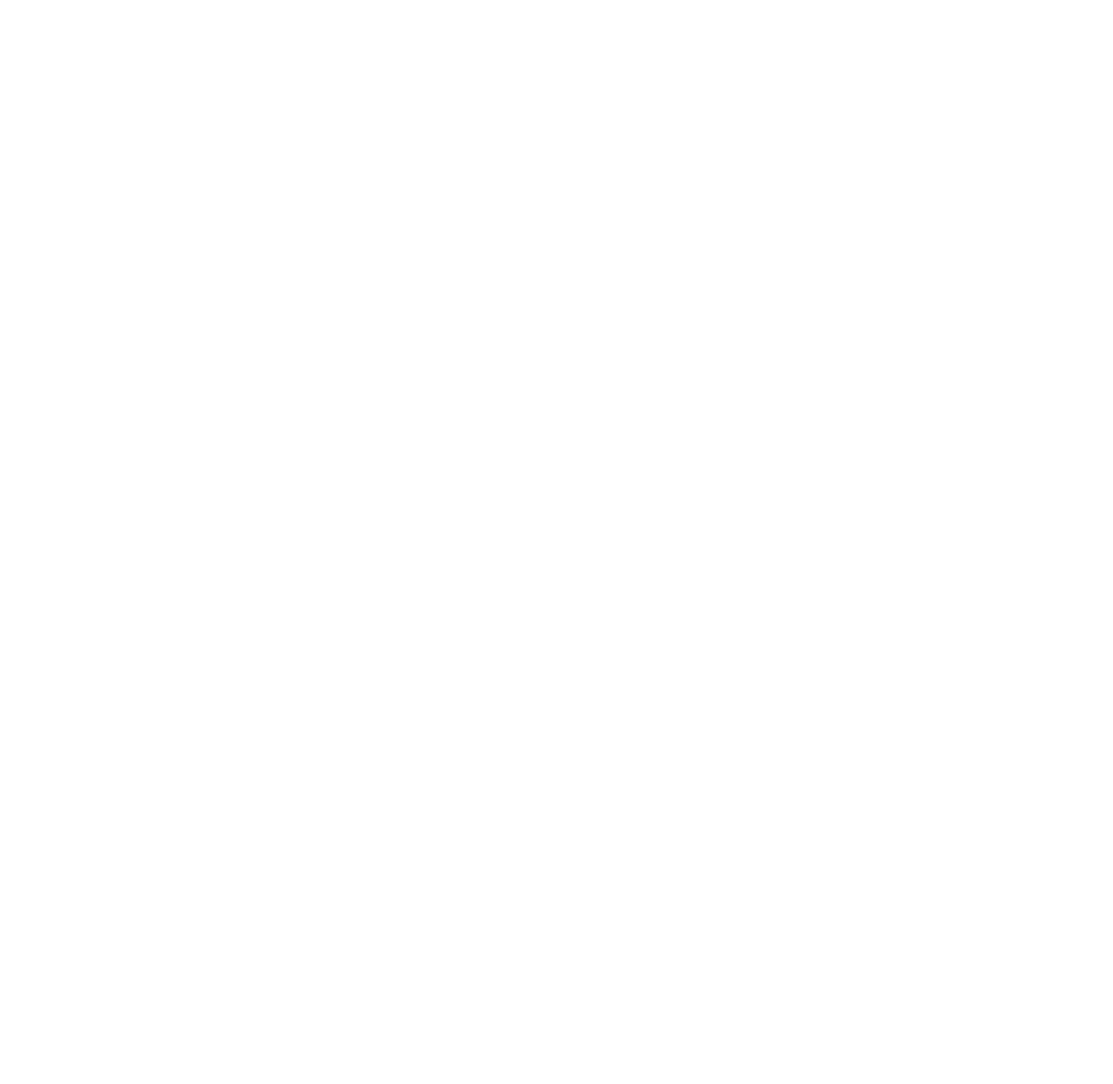
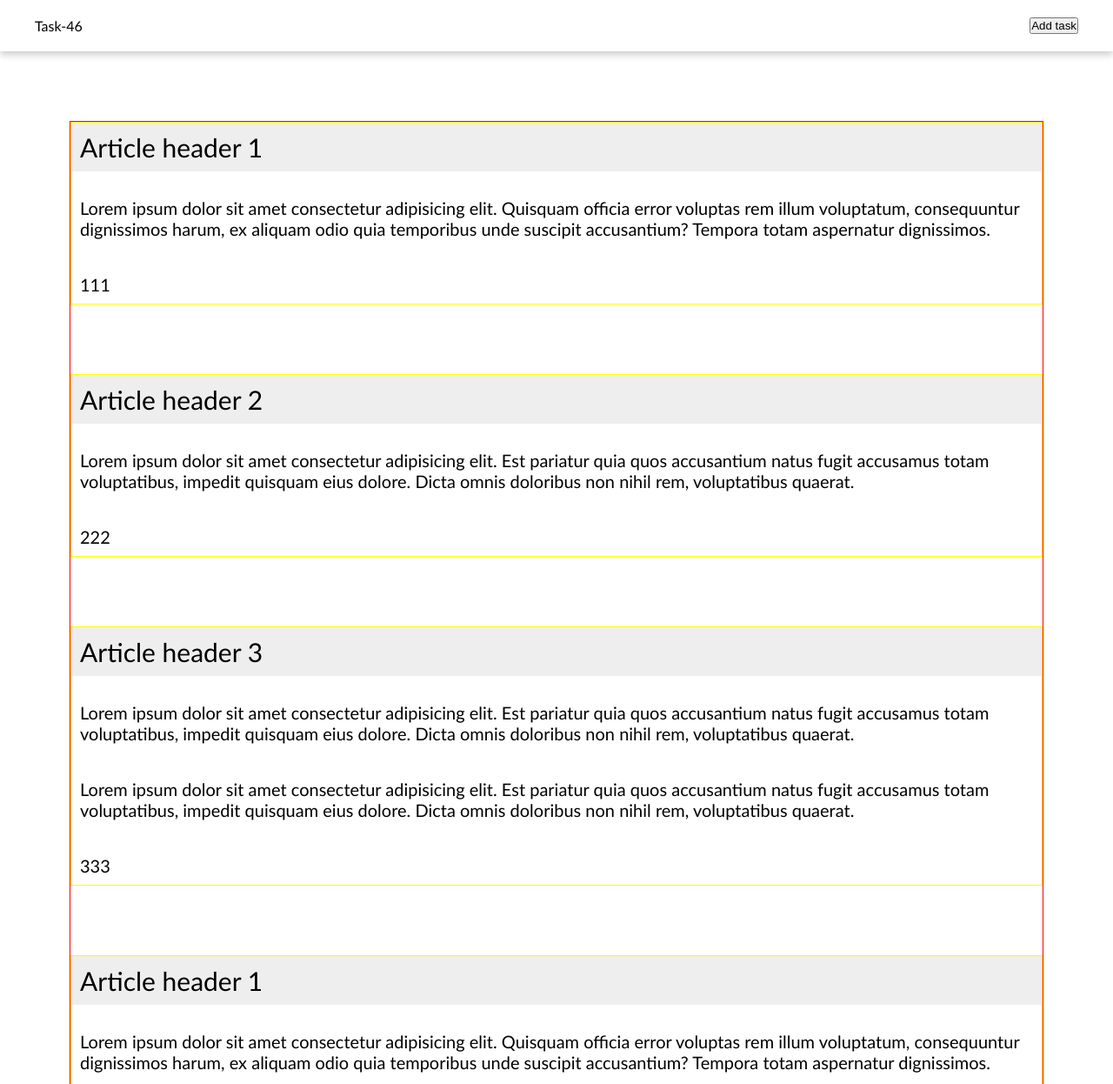
Before and after one commit to inga-sinkeviciute/9_task, a website: page index.html in a window 1280 px wide. Shown: the top 1246 px of the page at 87% size. Before the commit the page ends 800 px from the top, so only its background shows below. Drawn offline with Linux system fonts and the light colour scheme; files that its build step writes are made by us from their sources.

Commit message:
Additional changes

```diff
--- a/index.html
+++ b/index.html
@@ -32,9 +32,95 @@
 			color="#5bbad5"
 		/>
 		<link rel="stylesheet" href="./styles/style.css" />
+		<link rel="stylesheet" href="./styles/header.css" />
+		<link rel="stylesheet" href="./styles/header-xsmas.css" />
+		<link rel="stylesheet" href="./styles/list.css" />
 		<title>Document</title>
 	</head>
 	<body>
-		<script type="module" src="./js/main.js"></script>
+		<header class="main-header">
+			<div class="logo">Task-46</div>
+			<button class="btn">Add task</button>
+		</header>
+		<main class="main-content">
+			<div class="article-list">
+				<article>
+					<header>Article header 1</header>
+					<div>
+						Lorem ipsum dolor sit amet consectetur adipisicing elit. Quisquam
+						officia error voluptas rem illum voluptatum, consequuntur
+						dignissimos harum, ex aliquam odio quia temporibus unde suscipit
+						accusantium? Tempora totam aspernatur dignissimos.
+					</div>
+					<footer>111</footer>
+				</article>
+				<article>
+					<header>Article header 2</header>
+					<div>
+						Lorem ipsum dolor sit amet consectetur adipisicing elit. Est
+						pariatur quia quos accusantium natus fugit accusamus totam
+						voluptatibus, impedit quisquam eius dolore. Dicta omnis doloribus
+						non nihil rem, voluptatibus quaerat.
+					</div>
+					<footer>222</footer>
+				</article>
+				<article>
+					<header>Article header 3</header>
+					<div>
+						Lorem ipsum dolor sit amet consectetur adipisicing elit. Est
+						pariatur quia quos accusantium natus fugit accusamus totam
+						voluptatibus, impedit quisquam eius dolore. Dicta omnis doloribus
+						non nihil rem, voluptatibus quaerat.
+					</div>
+					<div>
+						Lorem ipsum dolor sit amet consectetur adipisicing elit. Est
+						pariatur quia quos accusantium natus fugit accusamus totam
+						voluptatibus, impedit quisquam eius dolore. Dicta omnis doloribus
+						non nihil rem, voluptatibus quaerat.
+					</div>
+					<footer>333</footer>
+				</article>
+				<article>
+					<header>Article header 1</header>
+					<div>
+						Lorem ipsum dolor sit amet consectetur adipisicing elit. Quisquam
+						officia error voluptas rem illum voluptatum, consequuntur
+						dignissimos harum, ex aliquam odio quia temporibus unde suscipit
+						accusantium? Tempora totam aspernatur dignissimos.
+					</div>
+					<footer>111</footer>
+				</article>
+				<article>
+					<header>Article header 2</header>
+					<div>
+						Lorem ipsum dolor sit amet consectetur adipisicing elit. Est
+						pariatur quia quos accusantium natus fugit accusamus totam
+						voluptatibus, impedit quisquam eius dolore. Dicta omnis doloribus
+						non nihil rem, voluptatibus quaerat.
+					</div>
+					<footer>222</footer>
+				</article>
+				<article>
+					<header>Article header 3</header>
+					<div>
+						Lorem ipsum dolor sit amet consectetur adipisicing elit. Est
+						pariatur quia quos accusantium natus fugit accusamus totam
+						voluptatibus, impedit quisquam eius dolore. Dicta omnis doloribus
+						non nihil rem, voluptatibus quaerat.
+					</div>
+					<div>
+						Lorem ipsum dolor sit amet consectetur adipisicing elit. Est
+						pariatur quia quos accusantium natus fugit accusamus totam
+						voluptatibus, impedit quisquam eius dolore. Dicta omnis doloribus
+						non nihil rem, voluptatibus quaerat.
+					</div>
+					<footer>333</footer>
+				</article>
+			</div>
+		</main>
+
+		<footer class="main-footer">Copyright 2023</footer>
+
+		<script type="module" src="./js/main.js" defer></script>
 	</body>
 </html>
--- /dev/null
+++ b/styles/header.css
@@ -0,0 +1,16 @@
+.main-header {
+	display: flex;
+	justify-content: space-between;
+	padding: 20px 40px;
+	box-shadow: 0 4px 8px #0003;
+	position: sticky;
+	top: 0;
+	left: 0;
+	right: 0;
+	background-color: #fff;
+	z-index: 1;
+}
+.main-header > .logo {
+}
+.main-header > .btn {
+}
--- /dev/null
+++ b/styles/list.css
@@ -0,0 +1,60 @@
+body,
+body * {
+	margin: 0;
+	padding: 0;
+	vertical-align: top;
+	box-sizing: border-box;
+}
+
+body {
+	font-family: "Gill Sans", "Gill Sans MT", Calibri, "Trebuchet MS", sans-serif;
+}
+
+.main-header {
+	display: flex;
+	justify-content: space-between;
+	padding: 20px 40px;
+	box-shadow: 0 4px 8px #0003;
+	position: sticky;
+	top: 0;
+	left: 0;
+	right: 0;
+	background-color: #fff;
+	z-index: 1;
+}
+.main-header > .logo {
+}
+.main-header > .btn {
+}
+
+.main-content {
+	padding: 80px;
+}
+
+.article-list {
+	display: flex;
+	flex-direction: column;
+	gap: 80px;
+	border: 1px solid red;
+}
+article {
+	display: flex;
+	flex-direction: column;
+	gap: 20px;
+	border: 1px solid yellow;
+}
+article > header {
+	background-color: #eee;
+	padding: 10px;
+	font-size: 30px;
+	position: sticky;
+	top: 59px;
+}
+article > div {
+	padding: 10px;
+	font-size: 20px;
+}
+article > footer {
+	padding: 10px;
+	font-size: 20px;
+}
--- /dev/null
+++ b/styles/style.css
@@ -0,0 +1,11 @@
+body,
+body * {
+	margin: 0;
+	padding: 0;
+	vertical-align: top;
+	box-sizing: border-box;
+}
+
+body {
+	font-family: "Gill Sans", "Gill Sans MT", Calibri, "Trebuchet MS", sans-serif;
+}
```
Also changed, not shown: package.json (+5 -2 lines), styles/header-xsmas.css (added), 3 other files.
